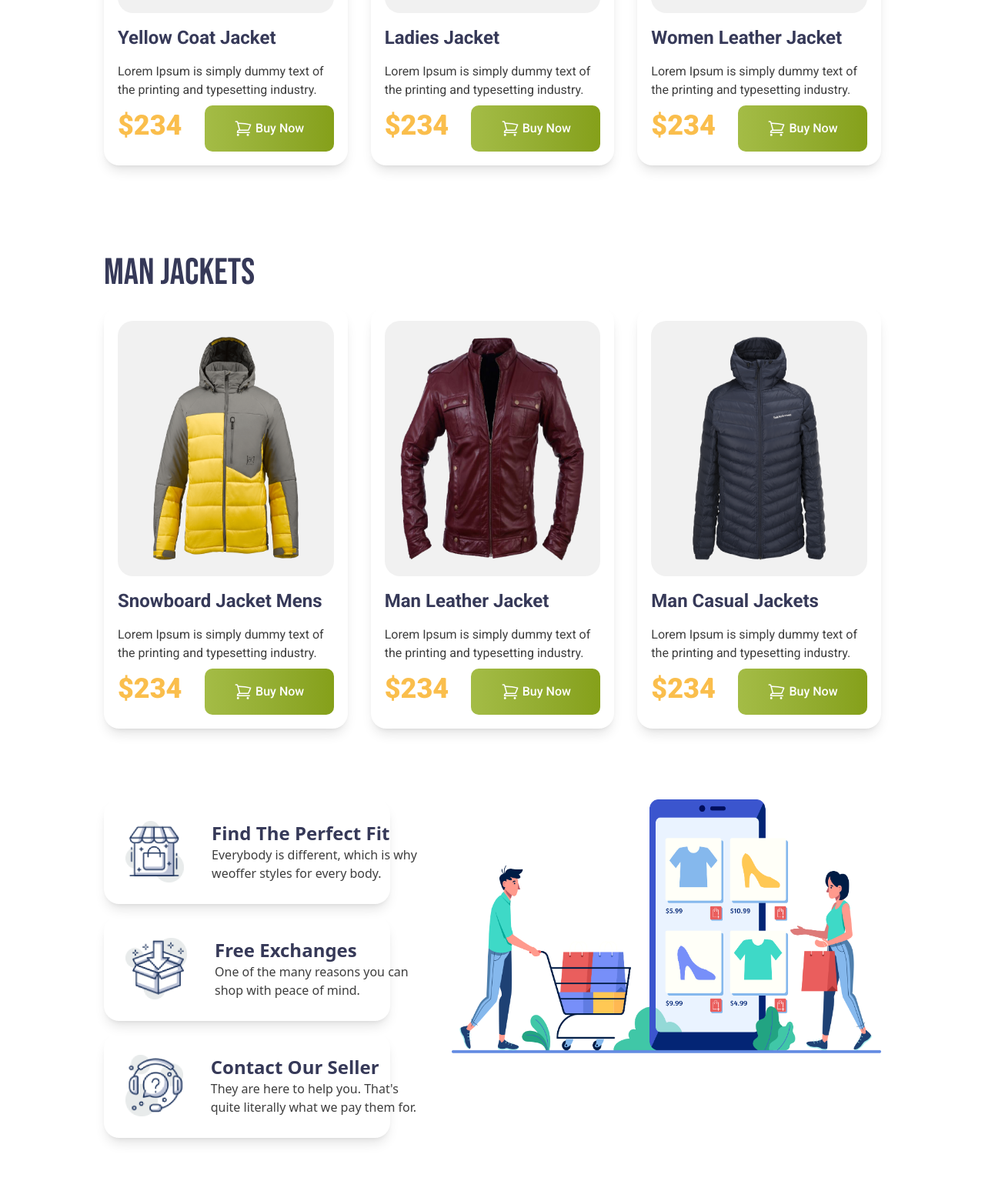
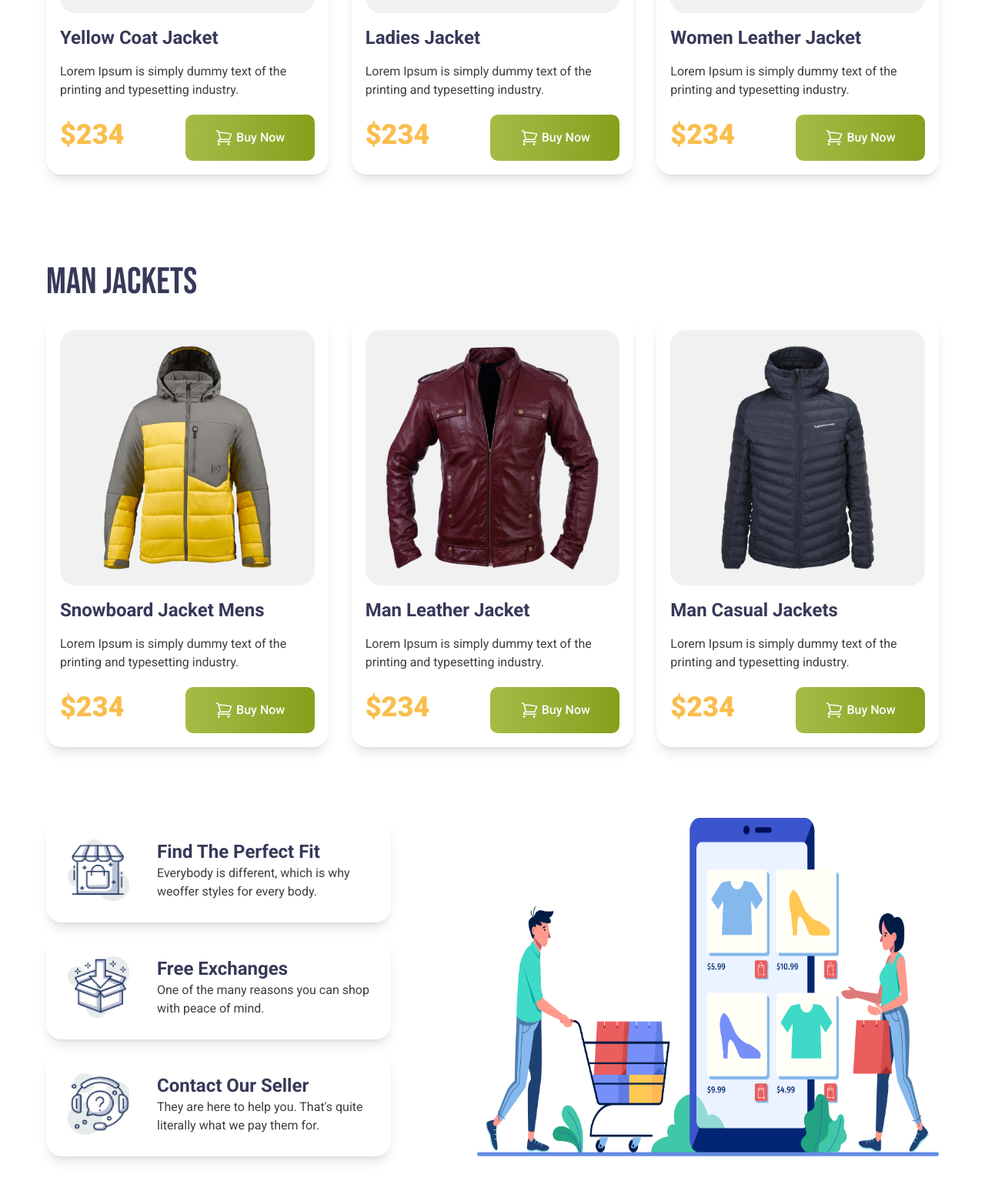
Before and after one commit to sourav136/Penguin-Fashion-Tailwind, a plain HTML site: page index.html in a window 1280 px wide. Shown: the part 1192-2740 px from the top of the page at 77% size. Drawn offline with nearby package versions, Linux system fonts and the light colour scheme.

Commit message:
made the design responsive

```diff
--- a/index.html
+++ b/index.html
@@ -8,9 +8,7 @@
     <link rel="preconnect" href="https://fonts.gstatic.com" crossorigin>
     <link href="https://fonts.googleapis.com/css2?family=Bebas+Neue&family=Roboto:ital,wght@0,100..900;1,100..900&display=swap" rel="stylesheet">
     <script src="https://cdn.jsdelivr.net/npm/@tailwindcss/browser@4"></script>
-</head>
-<body>
-    <style>
+        <style>
         /* *{
 
         } */
@@ -27,37 +25,35 @@
         font-weight: 400;
         font-style: normal;
         }
-        .padding{
-            padding-left: 135px;
-            padding-right: 135px;
-        }
     </style>
+</head>
+<body>
     <main class="roboto">
-        <section id="hero" class="flex w-full  py-32 justify-between padding bg-[#FFFBF0]">
+        <section id="hero" class="sm:flex w-full  sm:py-32 py-13 sm:justify-between sm:px-15 md-px-34 px-4 bg-[#FFFBF0]">
             <div class="flex flex-col justify-center">
-                <h1 class="bebas text-[80px]"><span class="text-[#FABE4C]">be the penguins</span><br><span class="text-[#363958]">of Winter</span></h1>
-                <p class="text-base w-89">Lorem Ipsum is simply dummy text of the printing and typesetting industry.</p>
-                <button class="bg-gradient-to-r from-[#A4BC46] to-[#85A019] w-42 h-15 rounded-[10px] font-medium text-white mt-2 text-center">
+                <h1 class="bebas text-6xl sm:text-[80px]"><span class="text-[#FABE4C]">be the penguins</span><br><span class="text-[#363958]">of Winter</span></h1>
+                <p class="text-base sm:w-89">Lorem Ipsum is simply dummy text of the printing and typesetting industry.</p>
+                <button class="bg-gradient-to-r from-[#A4BC46] to-[#85A019] w-42 h-15 rounded-[10px] font-medium text-white sm:mt-2 mt-6 mb-11 text-center">
                     <svg xmlns="http://www.w3.org/2000/svg" fill="none" viewBox="0 0 24 24" stroke-width="1.5" stroke="currentColor" class="size-6 text-white inline ">
                     <path stroke-linecap="round" stroke-linejoin="round" d="M2.25 3h1.386c.51 0 .955.343 1.087.835l.383 1.437M7.5 14.25a3 3 0 0 0-3 3h15.75m-12.75-3h11.218c1.121-2.3 2.1-4.684 2.924-7.138a60.114 60.114 0 0 0-16.536-1.84M7.5 14.25 5.106 5.272M6 20.25a.75.75 0 1 1-1.5 0 .75.75 0 0 1 1.5 0Zm12.75 0a.75.75 0 1 1-1.5 0 .75.75 0 0 1 1.5 0Z" />
                     </svg> Buy Now
                 </button>
             </div>
-            <div>
+            <div class="flex justify-center">
                 <img src="images/model.png" alt="model">
             </div>
         </section>
 
-        <section class="padding py-12">
-            <h2 class="uppercase bebas text-5xl text-[#363958]">Women Jackets</h2>
-            <div class="grid grid-cols-3 gap-x-[30px] py-5">
+        <section class="sm:px-15 md-px-34 py-12 px-4">
+            <h2 class="uppercase text-center sm:text-left bebas text-5xl text-[#363958]">Women Jackets</h2>
+            <div class="grid grid-cols-1 md:grid-cols-2 xl:grid-cols-3 gap-[30px] py-5">
                 <div class="wj-1 p-[18px] shadow-lg rounded-[20px]">
                     <div class="bg-[#F1F1F1] rounded-[20px] p-5 flex justify-center">
                         <img src="images/jacket-1.png" class="h-73" alt="">
                     </div>
                     <h3 class="text-[#363958] text-2xl font-bold py-4">Yellow Coat Jacket </h3>
                     <p class="text-[#3E3E3E]">Lorem Ipsum is simply dummy text of the printing and typesetting industry.</p>
-                    <div class="flex justify-between items-center">
+                    <div class="flex justify-between items-center mt-3">
                         <p class="text-4xl text-[#FABE4C]  font-black">$234</p>
                         <button class="bg-gradient-to-r from-[#A4BC46] to-[#85A019] w-42 h-15 rounded-[10px] font-medium text-white mt-2 text-center">
                             <svg xmlns="http://www.w3.org/2000/svg" fill="none" viewBox="0 0 24 24" stroke-width="1.5" stroke="currentColor" class="size-6 text-white inline ">
@@ -72,7 +68,7 @@
                     </div>
                     <h3 class="text-[#363958] text-2xl font-bold py-4">Ladies Jacket</h3>
                     <p class="text-[#3E3E3E]">Lorem Ipsum is simply dummy text of the printing and typesetting industry.</p>
-                    <div class="flex justify-between items-center">
+                    <div class="flex justify-between items-center mt-3">
                         <p class="text-4xl text-[#FABE4C]  font-black">$234</p>
                         <button class="bg-gradient-to-r from-[#A4BC46] to-[#85A019] w-42 h-15 rounded-[10px] font-medium text-white mt-2 text-center">
                             <svg xmlns="http://www.w3.org/2000/svg" fill="none" viewBox="0 0 24 24" stroke-width="1.5" stroke="currentColor" class="size-6 text-white inline ">
@@ -87,7 +83,7 @@
                     </div>
                     <h3 class="text-[#363958] text-2xl font-bold py-4">Women Leather Jacket</h3>
                     <p class="text-[#3E3E3E]">Lorem Ipsum is simply dummy text of the printing and typesetting industry.</p>
-                    <div class="flex justify-between items-center">
+                    <div class="flex justify-between items-center mt-3">
                         <p class="text-4xl text-[#FABE4C]  font-black">$234</p>
                         <button class="bg-gradient-to-r from-[#A4BC46] to-[#85A019] w-42 h-15 rounded-[10px] font-medium text-white mt-2 text-center">
                             <svg xmlns="http://www.w3.org/2000/svg" fill="none" viewBox="0 0 24 24" stroke-width="1.5" stroke="currentColor" class="size-6 text-white inline ">
@@ -99,16 +95,16 @@
             </div>
         </section>
 
-        <section class="padding py-12">
-            <h2 class="uppercase bebas text-5xl text-[#363958]">Man Jackets</h2>
-            <div class="grid grid-cols-3 gap-x-[30px] py-5">
+        <section class="sm:px-15 md-px-34 py-12 px-4">
+            <h2 class="uppercase text-center sm:text-left bebas text-5xl text-[#363958]">Man Jackets</h2>
+            <div class="grid grid-cols-1 md:grid-cols-2 xl:grid-cols-3 gap-x-[30px] py-5">
                 <div class="wj-1 p-[18px] shadow-lg rounded-[20px]">
                     <div class="bg-[#F1F1F1] rounded-[20px] p-5 flex justify-center">
                         <img src="images/jacket-4.png" class="h-73" alt="">
                     </div>
                     <h3 class="text-[#363958] text-2xl font-bold py-4">Snowboard Jacket Mens</h3>
                     <p class="text-[#3E3E3E]">Lorem Ipsum is simply dummy text of the printing and typesetting industry.</p>
-                    <div class="flex justify-between items-center">
+                    <div class="flex justify-between items-center mt-3">
                         <p class="text-4xl text-[#FABE4C]  font-black">$234</p>
                         <button class="bg-gradient-to-r from-[#A4BC46] to-[#85A019] w-42 h-15 rounded-[10px] font-medium text-white mt-2 text-center">
                             <svg xmlns="http://www.w3.org/2000/svg" fill="none" viewBox="0 0 24 24" stroke-width="1.5" stroke="currentColor" class="size-6 text-white inline ">
@@ -123,7 +119,7 @@
                     </div>
                     <h3 class="text-[#363958] text-2xl font-bold py-4">Man Leather Jacket</h3>
                     <p class="text-[#3E3E3E]">Lorem Ipsum is simply dummy text of the printing and typesetting industry.</p>
-                    <div class="flex justify-between items-center">
+                    <div class="flex justify-between items-center mt-3">
                         <p class="text-4xl text-[#FABE4C]  font-black">$234</p>
                         <button class="bg-gradient-to-r from-[#A4BC46] to-[#85A019] w-42 h-15 rounded-[10px] font-medium text-white mt-2 text-center">
                             <svg xmlns="http://www.w3.org/2000/svg" fill="none" viewBox="0 0 24 24" stroke-width="1.5" stroke="currentColor" class="size-6 text-white inline ">
@@ -138,7 +134,7 @@
                     </div>
                     <h3 class="text-[#363958] text-2xl font-bold py-4">Man Casual Jackets</h3>
                     <p class="text-[#3E3E3E]">Lorem Ipsum is simply dummy text of the printing and typesetting industry.</p>
-                    <div class="flex justify-between items-center">
+                    <div class="flex justify-between items-center mt-3">
                         <p class="text-4xl text-[#FABE4C]  font-black">$234</p>
                         <button class="bg-gradient-to-r from-[#A4BC46] to-[#85A019] w-42 h-15 rounded-[10px] font-medium text-white mt-2 text-center">
                             <svg xmlns="http://www.w3.org/2000/svg" fill="none" viewBox="0 0 24 24" stroke-width="1.5" stroke="currentColor" class="size-6 text-white inline ">
@@ -150,32 +146,32 @@
             </div>
         </section>
     </main>
-    <footer class="padding py-6 mb-20 flex gap-x-20">
-        <div class="w-2/5">
-            <div class="flex gap-9 p-7 rounded-[20px] shadow-lg h-34">
+    <footer class="sm:px-15 md-px-34 px-4 py-6 mb-20 flex flex-col lg:flex-row lg:justify-between lg:gap-x-10 roboto">
+        <div class="w-full order-2 lg:order-1 lg:w-1/2 xl:w-2/5">
+            <div class="flex flex-col items-center lg:flex-row gap-4  lg:gap-9 p-7 rounded-[20px] shadow-lg hover:shadow-2xl duration-1000 lg:h-34">
                 <img class="h-20 w-20" src="icons/house.png" alt="">
-                <div>
-                    <h4 class="text-2xl font-bold text-[#363958]">Find The Perfect Fit</h4>
-                    <p class="w-69 text-[#3E3E3E]">Everybody is different, which is why weoffer styles for every body.</p>
+                <div class="flex flex-col items-center lg:flex-none">
+                    <h4 class="lg:text-left w-full text-center text-2xl font-bold text-[#363958]">Find The Perfect Fit</h4>
+                    <p class="text-center sm:text-left lg:w-69 text-[#3E3E3E]">Everybody is different, which is why weoffer styles for every body.</p>
                 </div>
             </div>
-            <div class="flex gap-9 p-7 my-4 rounded-[20px] shadow-lg h-34">
+            <div class="flex flex-col items-center lg:flex-row gap-4  lg:gap-9 p-7 my-4 rounded-[20px] shadow-lg hover:shadow-2xl duratlgn-1000 lg:h-34">
                 <img class="h-20 w-20" src="icons/box.png" alt="">
-                <div>
-                    <h4 class="text-2xl font-bold text-[#363958]">Free Exchanges</h4>
-                    <p class="w-69 text-[#3E3E3E]">One of the many reasons you can shop with peace of mind.</p>
+                <div class="flex flex-col items-center lg:flex-none">
+                    <h4 class="lg:text-left w-full text-center text-2xl font-bold text-[#363958]">Free Exchanges</h4>
+                    <p class="text-center sm:text-left lg:w-69 text-[#3E3E3E]">One of the many reasons you can shop with peace of mind.</p>
                 </div>
             </div>
-            <div class="flex gap-9 p-7 rounded-[20px] shadow-lg h-34">
+            <div class="flex flex-col items-center lg:flex-row gap-4  lg:gap-9 p-7 rounded-[20px] shadow-lg hover:shadow-2xl duration-1000 lg:h-34">
                 <img class="h-20 w-20" src="icons/question.png" alt="">
-                <div>
-                    <h4 class="text-2xl font-bold text-[#363958]">Contact Our Seller</h4>
-                    <p class="w-69 text-[#3E3E3E]">They are here to help you. That's quite literally what we pay them for.</p>
+                <div class="flex flex-col items-center lg:flex-none">
+                    <h4 class="lg:text-left w-full text-center text-2xl font-bold text-[#363958]">Contact Our Seller</h4>
+                    <p class="text-center sm:text-left lg:w-69 text-[#3E3E3E]">They are here to help you. That's quite literally what we pay them for.</p>
                 </div>
             </div>
         </div>
-        <div class="w-3/5">
-            <img src="images/shopping.png" alt="">
+        <div class="w-full my-12 lg:my-0 order-1 lg:order-2 lg:w-1/2 xl:w-3/5 lg:flex lg:justify-end">
+            <img src="images/shopping.png" class="max-w-150" alt="">
         </div>
     </footer>
 </body>
```
Also changed, not shown: tailwind.config.js (+8 -7 lines).
